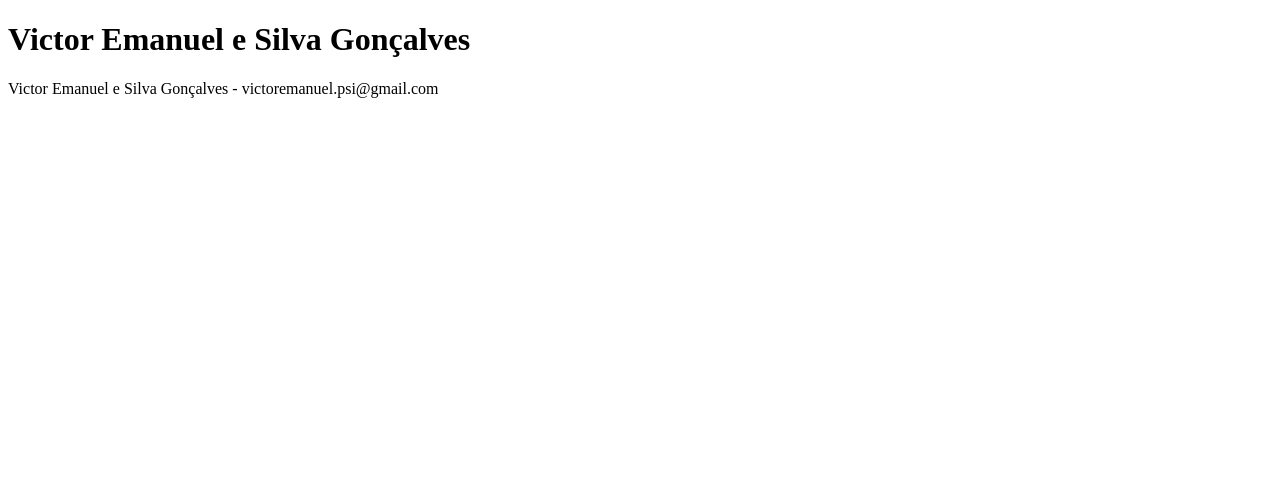
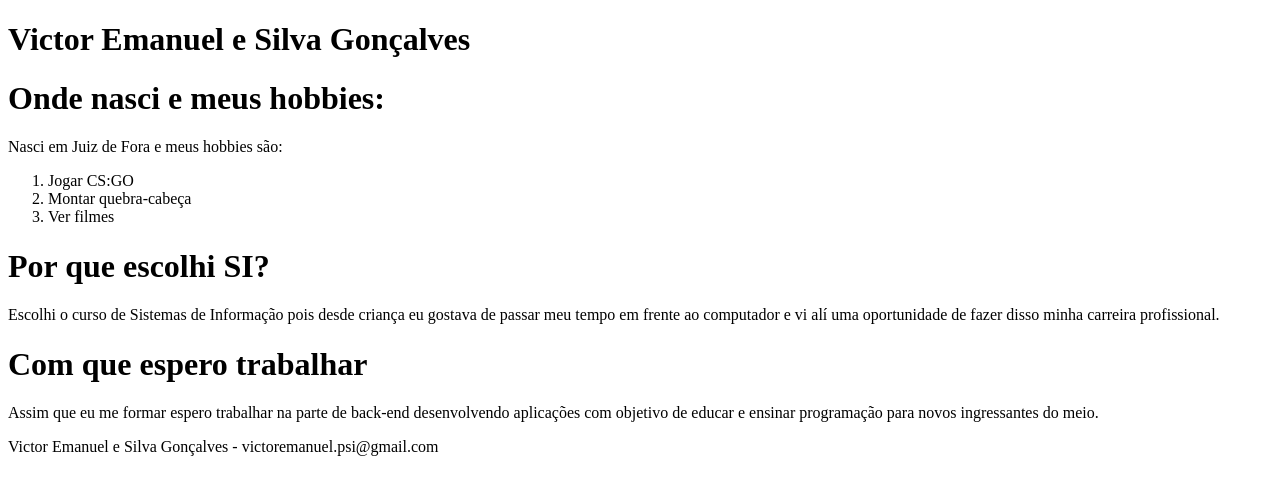
Before and after one commit to ufjf-dcc121/ufjf-dcc121-2023-1-atv5-Goncalves-Victor, a plain HTML site: page index.html in a window 1280 px wide. Drawn offline with Linux system fonts and the light colour scheme.

Commit message:
Conteúdo principal

```diff
--- a/index.html
+++ b/index.html
@@ -12,7 +12,29 @@
         <h1>Victor Emanuel e Silva Gonçalves</h1>
     </head>
 
-    <main></main>
+    <main>
+
+        <div>
+            <h1>Onde nasci e meus hobbies:</h1>
+            <p>Nasci em Juiz de Fora e meus hobbies são:</p>
+            <ol>
+                <li>Jogar CS:GO</li>
+                <li>Montar quebra-cabeça</li>
+                <li>Ver filmes</li>
+            </ol>
+        </div>
+
+        <div>
+            <h1>Por que escolhi SI?</h1>
+            <p>Escolhi o curso de Sistemas de Informação pois desde criança eu gostava de passar meu tempo em frente ao computador e vi alí uma oportunidade de fazer disso minha carreira profissional.</p>
+        </div>
+
+        <div>
+            <h1>Com que espero trabalhar</h1>
+            <p>Assim que eu me formar espero trabalhar na parte de back-end desenvolvendo aplicações com objetivo de educar e ensinar programação para novos ingressantes do meio.</p>
+        </div>
+
+    </main>
 
     <footer>
         <p>Victor Emanuel e Silva Gonçalves - victoremanuel.psi@gmail.com</p>
```
